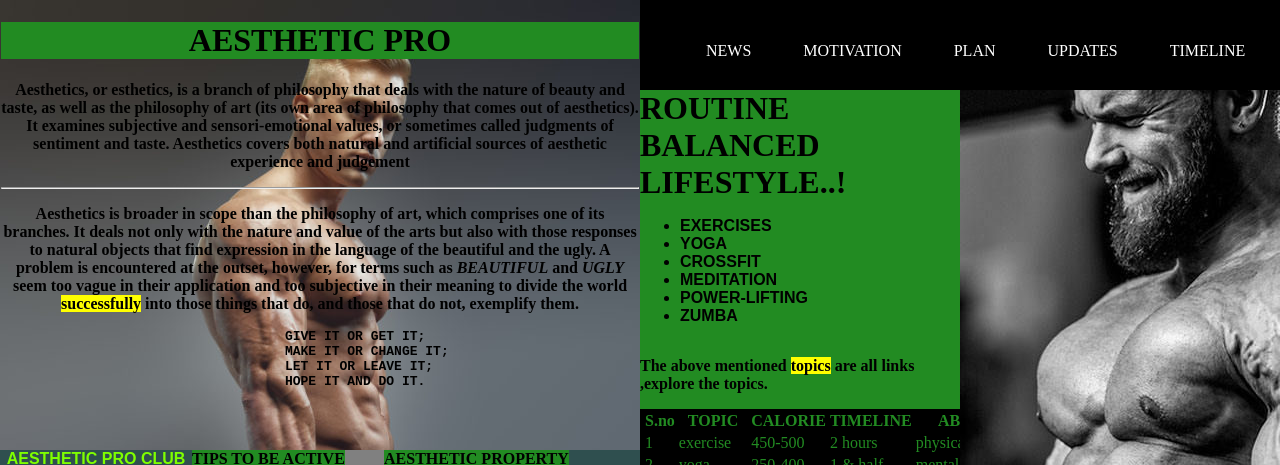
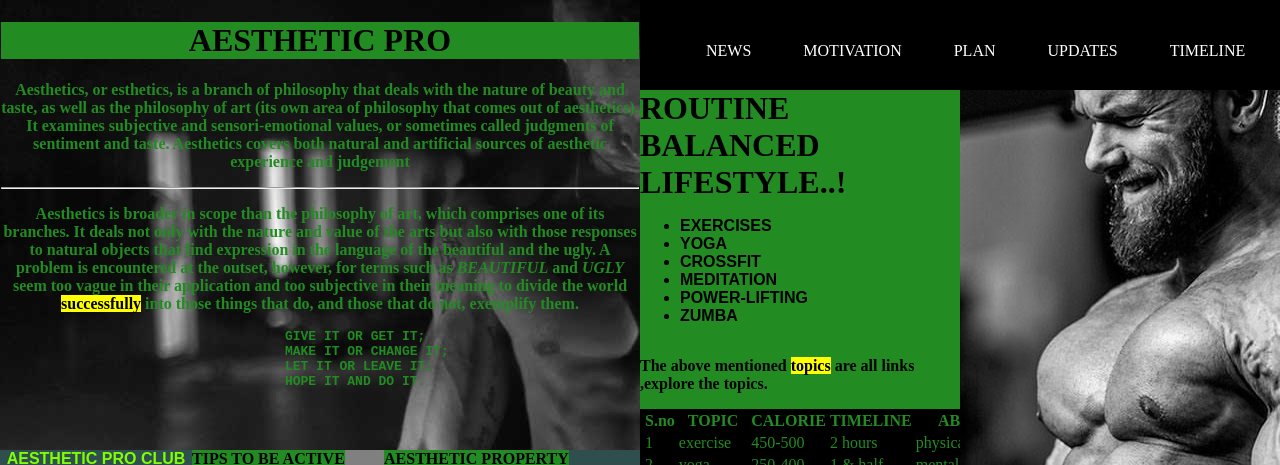
Before and after one commit to pratosh-jr/fitness, a plain HTML site: page index.html in a window 1280 px wide. Shown: the top 465 px of the page. Drawn offline with Linux system fonts and the light colour scheme; grey boxes are pictures that could not be loaded.

Commit message:
Update styles.css

```diff
--- a/styles.css
+++ b/styles.css
@@ -17,10 +17,11 @@ body {
 
 main {
     grid-area: main;
-    background-image: url(aeso1.jpeg);
+    background-image: url(shed.jpg);
     text-align: center;
     font-weight:bolder ;
     padding: 1px;
+    color: forestgreen;
 }
 
 section.area1 {
```
